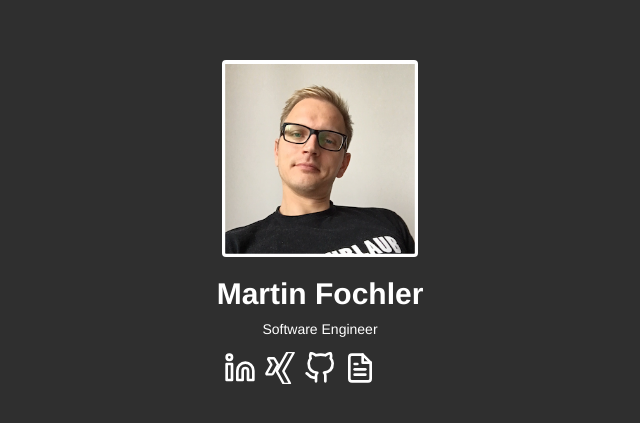
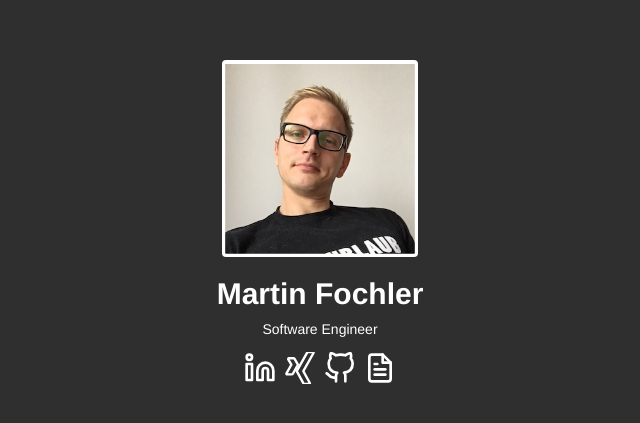
Before and after one commit to mafo5/mafo5.github.io, a plain HTML site: page index.html in a window 1280 px wide. Shown: the part 171-594 px from the top of the page, without its empty margins (320-960 px from the left). Drawn offline with Linux system fonts and the light colour scheme.

Commit message:
fix styling

```diff
--- a/index.html
+++ b/index.html
@@ -69,7 +69,7 @@
             ul {
                 display: grid;
                 grid-gap: 0.5rem;
-                grid-template-columns: repeat(5, 2rem);
+                grid-template-columns: repeat(4, 2rem);
                 justify-content: center;
                 margin: 5px 0 10px;
             }
```
